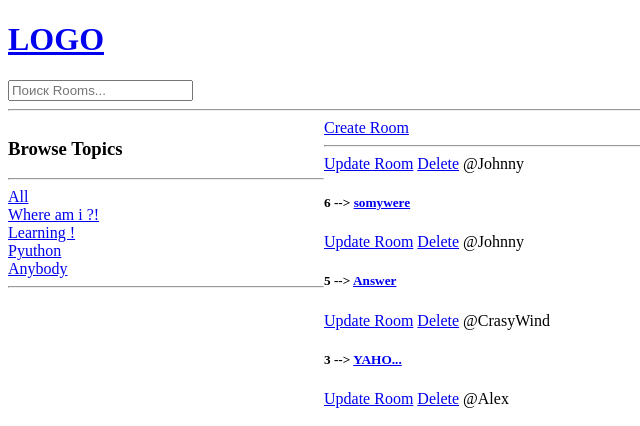
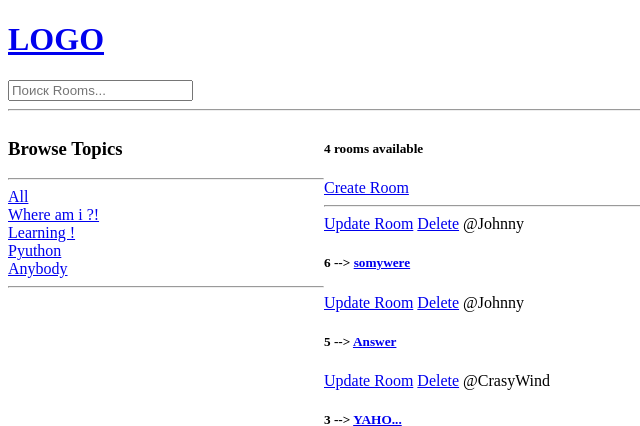
Before and after one commit to Horizon-event/Dj_2, a Django app: page / in a window 1280 px wide. Shown: the top 426 px of the page, without its empty margins (0-640 px from the left). Run offline with Django 3.2, Linux system fonts and the light colour scheme; data comes from the database, SQL or seed files in the repository.

Commit message:
Плановое обновление в связи с обучением_2.

```diff
--- a/Base/templates/Base/home.html
+++ b/Base/templates/Base/home.html
@@ -24,6 +24,7 @@
         <hr>
     </div>
     <div>
+        <h5>{{ room_count }} rooms available</h5>
         <a href="{% url 'create-room' %}">Create Room</a>
         <hr>
         <div>{% for room in rooms%}
--- a/Base/views.py
+++ b/Base/views.py
@@ -1,4 +1,5 @@
 from django.shortcuts import render, redirect
+from django.db.models import Q
 from .models import Room, Topic
 from .forms import RoomForm
 
@@ -14,12 +15,16 @@ from .forms import RoomForm
 
 def home(request):
     q = request.GET.get('q') if request.GET.get('q') != None else ''
+    # фильтруются сообщения по темам, если нет конкретной темы, выводится все
+    rooms = Room.objects.filter(
+        Q(topic__name__icontains=q) |
+        Q(name__icontains=q) |
+        Q(description__icontains=q)
+    )
+    topics = Topic.objects.all()
+    room_count = rooms.count()
 
-    rooms = Room.objects.filter(
-        topic__name__icontains=q)  # фильтруются сообщения по темам, если нет конкретной темы, выводится все
-    topics = Topic.objects.all()
-
-    context = {'rooms': rooms, 'topics': topics}
+    context = {'rooms': rooms, 'topics': topics, 'room_count': room_count}
     return render(request, 'Base/home.html', context)
 
 
```
